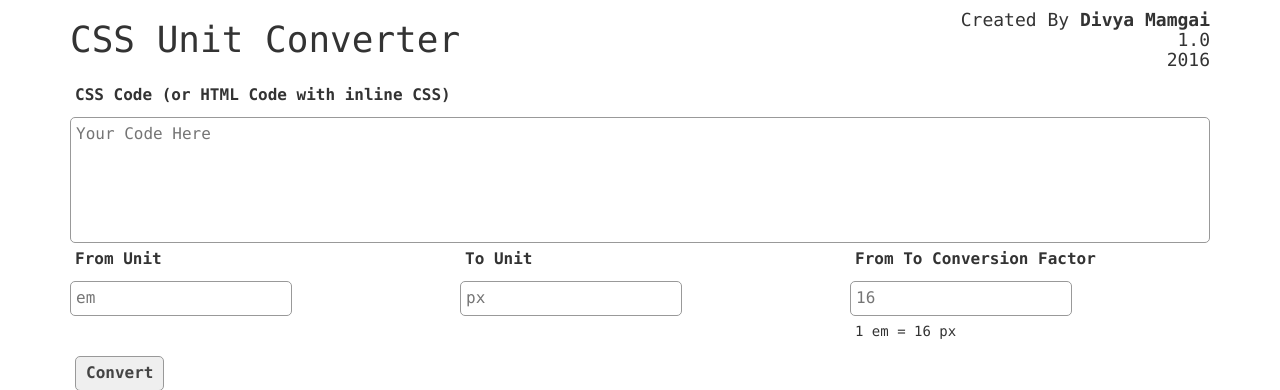
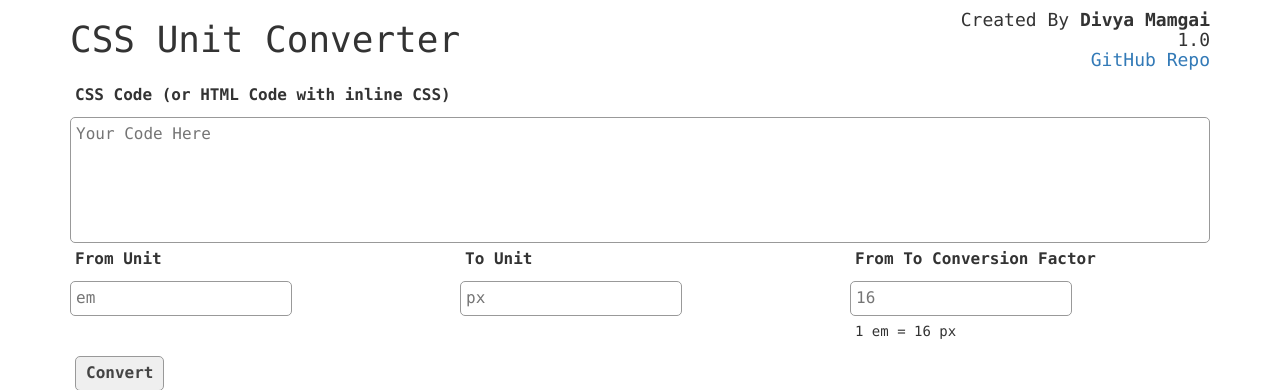
Before and after one commit to divyamamgai/CSSUnitConverter, a PHP site: page / in a window 1280 px wide. Shown: the top 390 px of the page. Run offline with PHP 8.4, Linux system fonts and the light colour scheme; style sheets or scripts are compiled from the project's sources.

Commit message:
Version 1.0

```diff
--- a/index.php
+++ b/index.php
@@ -15,7 +15,7 @@
     <h4 style="float: right;text-align: right">
         Created By <b>Divya Mamgai</b><br>
         1.0<br>
-        2016
+        <a href="https://github.com/divyamamgai/CSSUnitConverter">GitHub Repo</a>
     </h4>
     <form method="POST">
         <div class="row">
```
